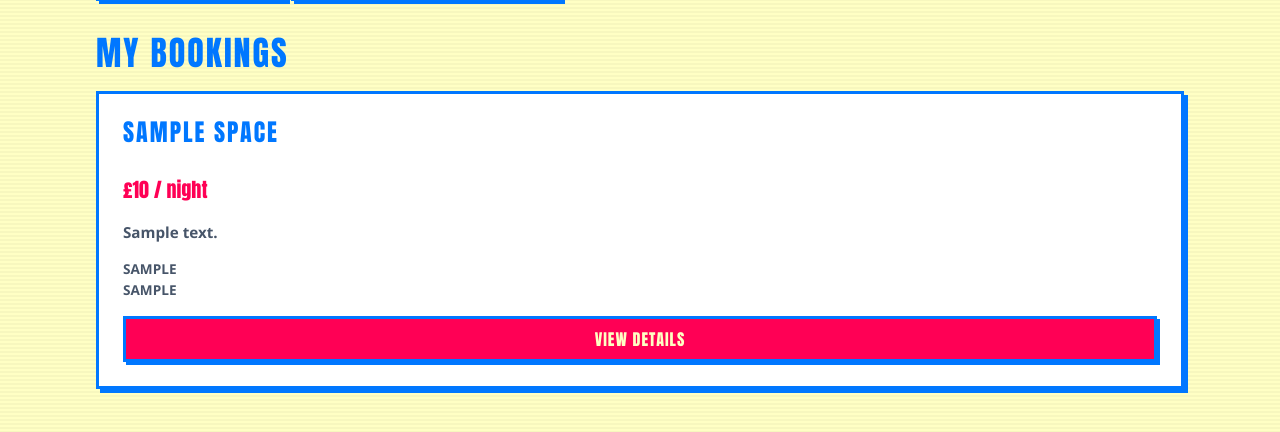
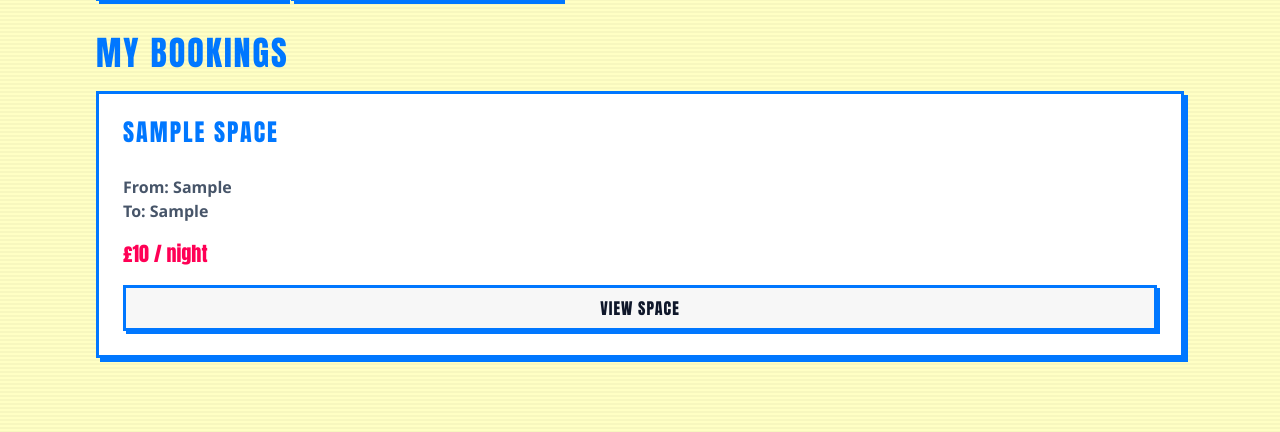
Before and after one commit to charlieloughran/arcadia-bnb, a Spring app: template src/main/resources/templates/Bookings.html in a window 1280 px wide. Shown: the part 187-619 px from the top of the page. Run offline with Thymeleaf, Linux system fonts and the light colour scheme; the template is opened without the code that fills it: most values are stand-ins (such as "Sample title", 1, 10 or a date in 2020); data that the repository does not hold is empty; some of the project's set-up classes (security, data sources, template engines, error pages and the like) are left out, and stand-ins take their place; database files in the repository are not loaded.

Commit message:
User can now see their bookings

```diff
--- a/src/main/java/com/makers/makersbnb/model/Booking.java
+++ b/src/main/java/com/makers/makersbnb/model/Booking.java
@@ -27,14 +27,14 @@ public class Booking {
 
 
     @Column(name= "user_id")
-    private String userId;
+    private Long userId;
 
     @ManyToOne
     @JoinColumn(name="space_id")
     private Space space;
 
 
-    public Booking(LocalDate booked_from, LocalDate booked_until, String userId, Space space) {
+    public Booking(LocalDate booked_from, LocalDate booked_until, Long userId, Space space) {
         this.booked_from = booked_from;
         this.booked_until = booked_until;
         this.userId = userId;
--- a/src/main/resources/static/css/styles.css
+++ b/src/main/resources/static/css/styles.css
@@ -206,7 +206,7 @@ main {
     width: 100%;
 }
 
-.space-card {
+.card {
     background-color: #ffffff;
     border: 3px solid var(--border-color);
     box-shadow: 4px 4px 0px var(--border-color);
--- a/src/main/resources/templates/Bookings.html
+++ b/src/main/resources/templates/Bookings.html
@@ -23,8 +23,8 @@
         <section id="my-bookings" class="tab-content">
             <h2>My Bookings</h2>
             <div class="spaces-grid">
-                <div th:each="space : ${spaces}">
-                    <div th:replace="~{space-card :: space-card}"></div>
+                <div th:each="booking : ${myBookings}">
+                    <div th:replace="~{booking-card ::booking-card}"></div>
                 </div>
             </div>
 
--- /dev/null
+++ b/src/main/resources/templates/booking-card.html
@@ -0,0 +1,25 @@
+<!DOCTYPE html>
+<html xmlns:th="http://www.thymeleaf.org">
+<head>
+    <meta charset="UTF-8">
+    <title>Booking Card</title>
+</head>
+<body>
+<div th:fragment="booking-card" class="card" th:object="${booking}">
+    <!-- Display the associated space name -->
+    <h3 th:text="*{space.name}">Space Name</h3>
+
+    <!-- Display the dates reserved -->
+    <p class="booking-dates">
+        <strong>From:</strong> <span th:text="*{booked_from}">Start Date</span> <br/>
+        <strong>To:</strong> <span th:text="*{booked_until}">End Date</span>
+    </p>
+
+    <!-- Optional: Total price calculation or space pricing -->
+    <p class="space-price" th:text="${'£' + booking.space.price + ' / night'}"> / night</p>
+
+    <!-- Link back to the space details page -->
+    <a th:href="@{/spaces/{id}(id=*{space.id})}" class="btn btn-secondary">View Space</a>
+</div>
+</body>
+</html>
--- a/src/main/resources/templates/space-card.html
+++ b/src/main/resources/templates/space-card.html
@@ -5,7 +5,7 @@
     <title>Space Card</title>
 </head>
 <body>
-<div th:fragment="space-card" class="space-card" th:object="${space}">
+<div th:fragment="space-card" class="card" th:object="${space}">
     <h3 th:text="*{name}">Name</h3>
     <p class="space-price" th:text="${'£' + space.price + ' / night'}"> / night</p>
     <p class="space-desc" th:text="*{description}">Description</p>
--- a/src/main/resources/templates/spaces/SpaceDetails.html
+++ b/src/main/resources/templates/spaces/SpaceDetails.html
@@ -15,12 +15,11 @@
 
 
 
-<div class="space-card" th:object="${space}">
+<div class="card" th:object="${space}">
     <h1 th:text="*{name}">Name</h1>
     <p class="space-price" th:text="${'£' + space.price + ' / night'}"> / night</p>
     <div class="search-section-wrapper">
         <form class="search-form" th:action="@{/spaces/{id}/book(id=*{id})}" method="post">
-            <input type="hidden" name="userId" value="123123" />
             <div class="input-group">
                 <label for="booked_from">Book From</label>
                 <input type="date" id="booked_from" name="booked_from" th:value="${selectedDate}" required />
```
Also changed, not shown: src/main/java/com/makers/makersbnb/controller/SpacesController.java (+19 -1 lines), src/main/resources/db/migration/V15__fix-user-id-type-in-bookings.sql (added, +9 -0 lines).
